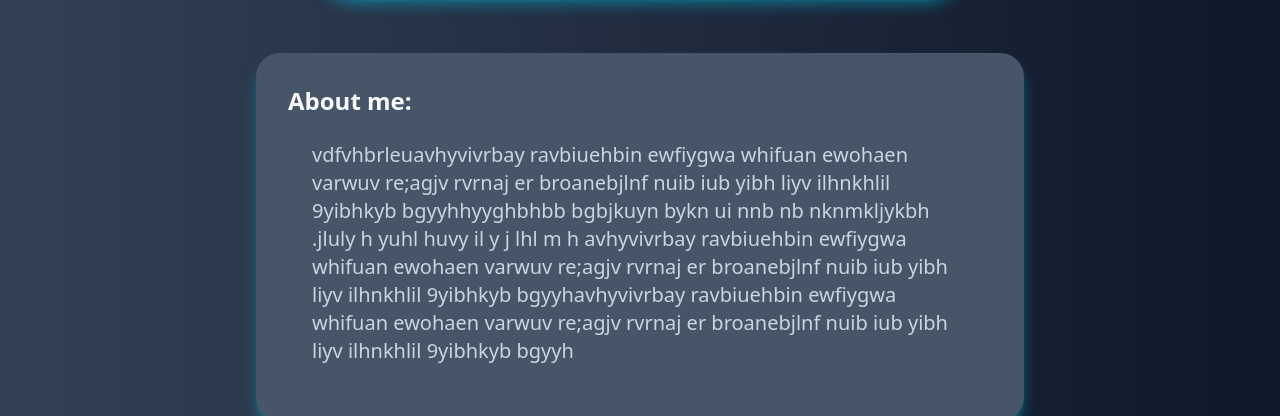
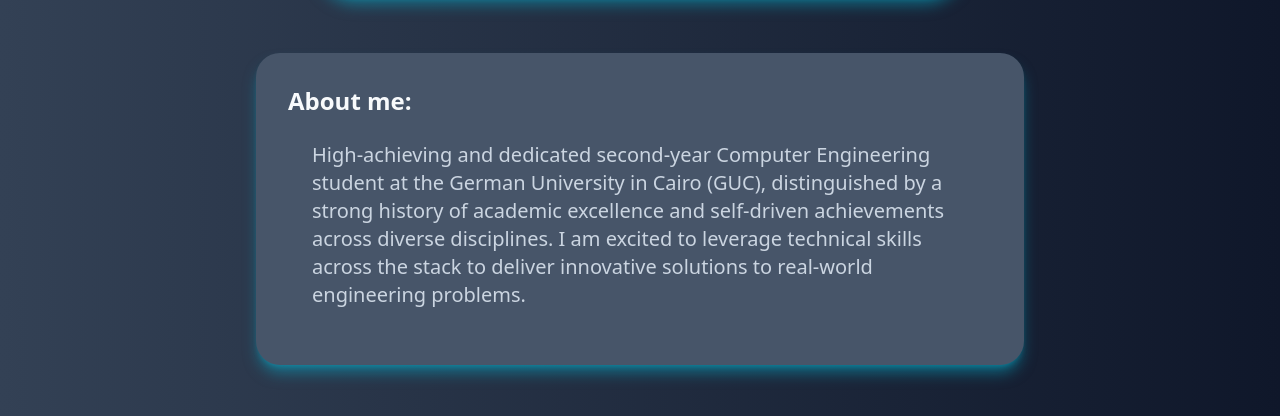
Before and after one commit to Ahmed-36/Website, a website: page index.html in a window 1280 px wide. Shown: the part 243-659 px from the top of the page. Drawn offline with Linux system fonts and the light colour scheme.

Commit message:
Update index.html

```diff
--- a/index.html
+++ b/index.html
@@ -20,7 +20,7 @@
             <div class="flex flex max-w-7xl bg-slate-600 shadow-lg shadow-cyan-500/50 rounded-3xl p-8 flex-col">
                 <h1 class="text-2xl text-slate-50 font-semibold">About me:</h1>
                 <div>
-                    <h2 class="text-wrap text-slate-300 text-xl p-6">vdfvhbrleuavhyvivrbay ravbiuehbin ewfiygwa whifuan ewohaen varwuv re;agjv rvrnaj er broanebjlnf nuib iub yibh liyv ilhnkhlil 9yibhkyb bgyyhhyyghbhbb bgbjkuyn bykn ui nnb nb nknmkljykbh .jluly h yuhl huvy il y j lhl  m h avhyvivrbay ravbiuehbin ewfiygwa whifuan ewohaen varwuv re;agjv rvrnaj er broanebjlnf nuib iub yibh liyv ilhnkhlil 9yibhkyb bgyyhavhyvivrbay ravbiuehbin ewfiygwa whifuan ewohaen varwuv re;agjv rvrnaj er broanebjlnf nuib iub yibh liyv ilhnkhlil 9yibhkyb bgyyh</h2>
+                    <h2 class="text-wrap text-slate-300 text-xl p-6">High-achieving and dedicated second-year Computer Engineering student at the German University in Cairo (GUC), distinguished by a strong history of academic excellence and self-driven achievements across diverse disciplines. I am excited to leverage technical skills across the stack to deliver innovative solutions to real-world engineering problems.</h2>
                 </div>
             </div>
         </div>
```
